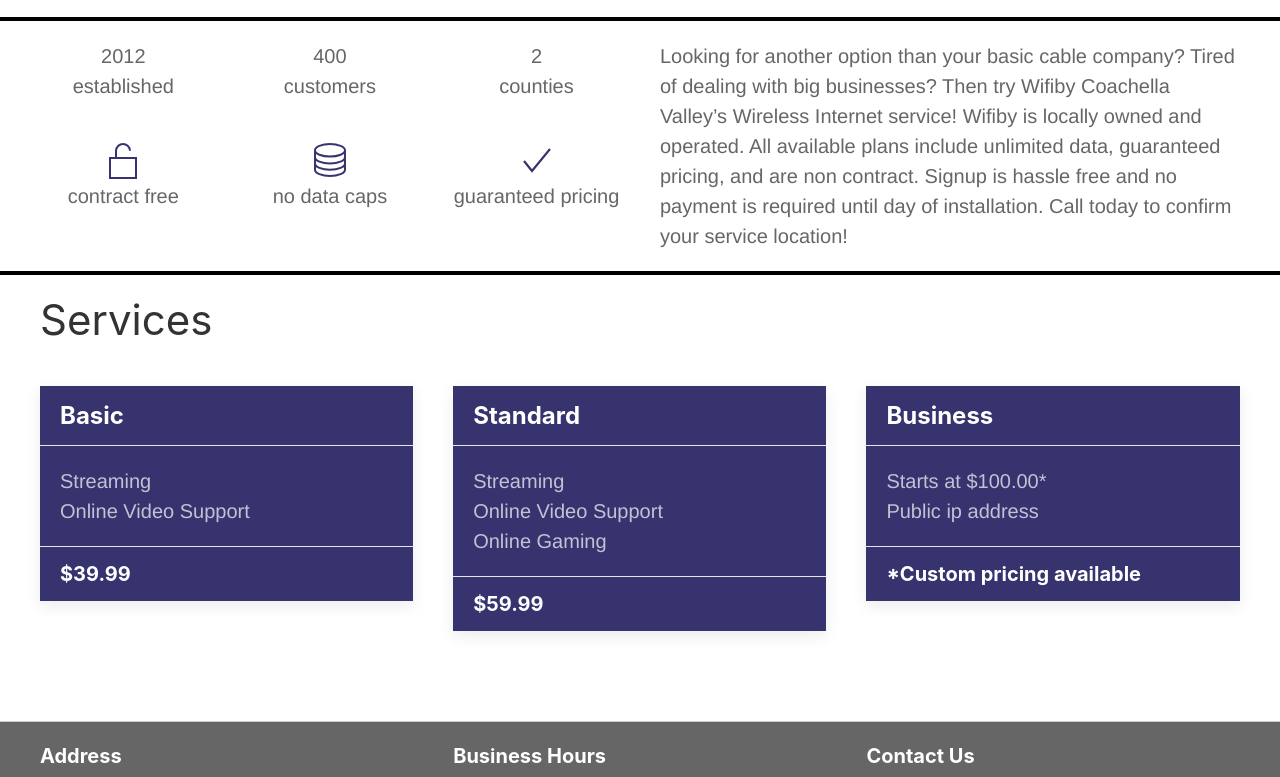
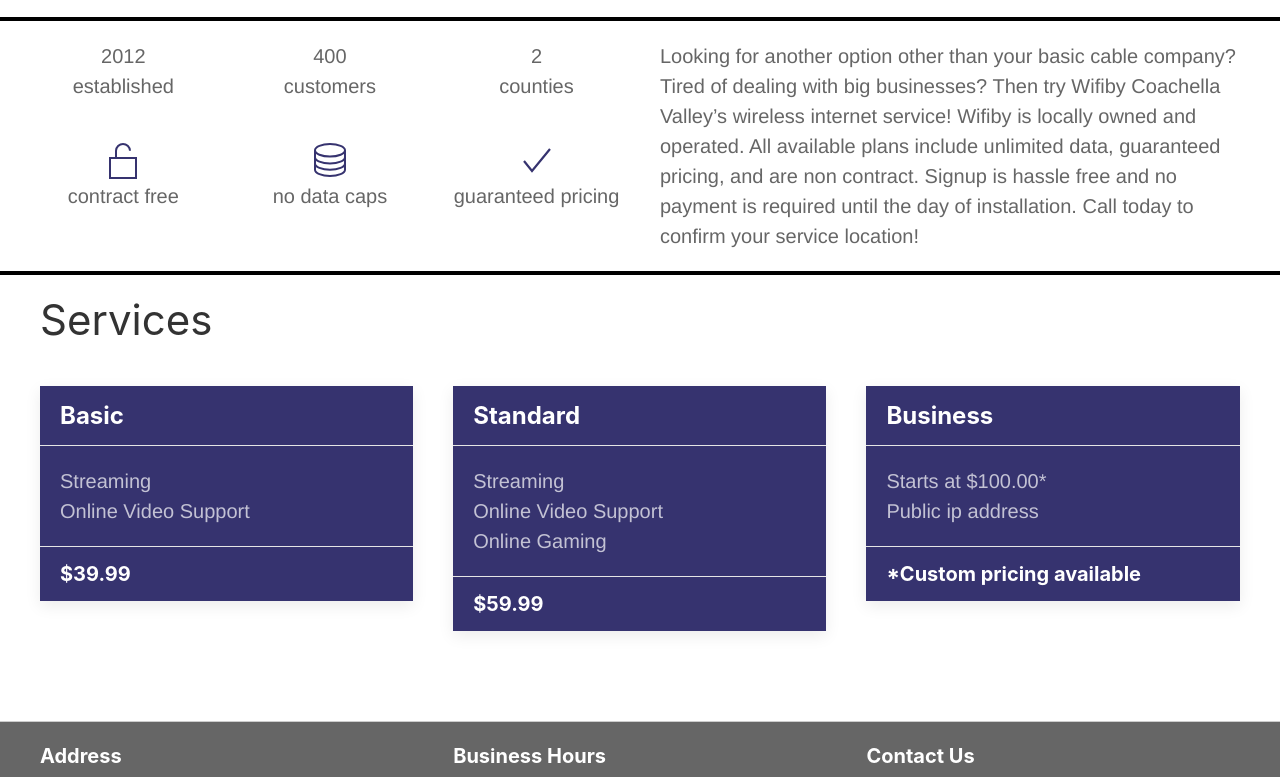
Before and after one commit to christopherbergstrom/WiFibyCoachellaValley, a plain HTML site: page index.html in a window 1280 px wide. Shown: the part 873-1650 px from the top of the page. Drawn offline with nearby package versions, Linux system fonts and the light colour scheme.

Commit message:
update typos

```diff
--- a/index.html
+++ b/index.html
@@ -82,10 +82,10 @@
         </div>
         <div>
           <div>
-            Looking for another option than your basic cable company? Tired of dealing with big businesses? Then try Wifiby
-            Coachella Valley’s Wireless Internet service! Wifiby is locally owned and operated. All available plans include
+            Looking for another option other than your basic cable company? Tired of dealing with big businesses? Then try Wifiby
+            Coachella Valley’s wireless internet service! Wifiby is locally owned and operated. All available plans include
             unlimited data, guaranteed pricing, and are non contract. Signup is hassle free and no payment is required until
-            day of installation. Call today to confirm your service location!
+            the day of installation. Call today to confirm your service location!
           </div>
         </div>
       </div>
```
